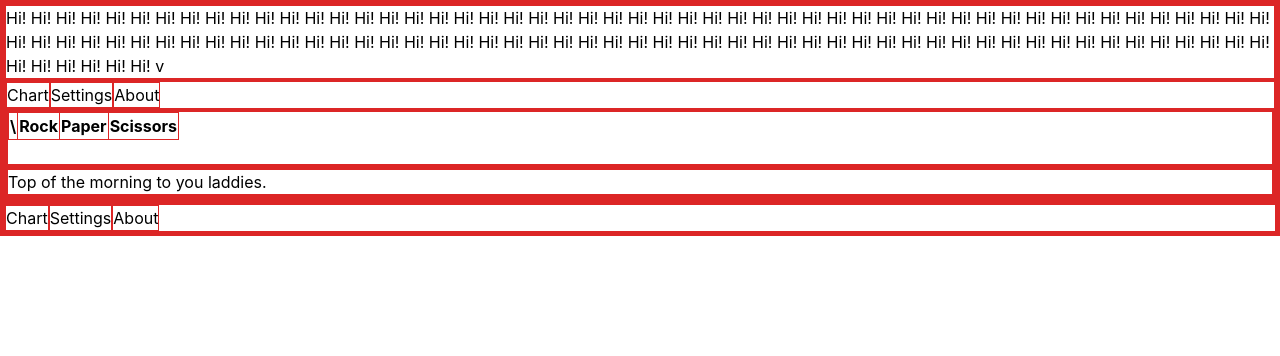
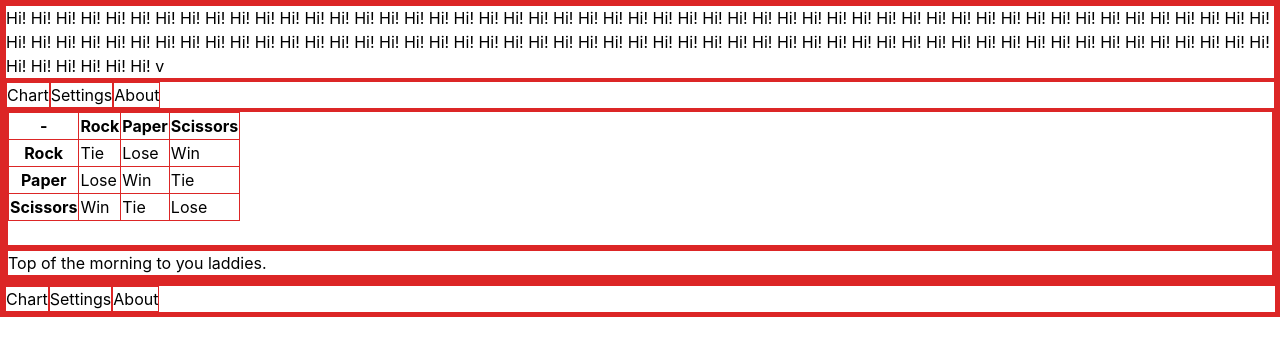
Before and after one commit to roberika/roberika-rock-paper-scissor, a React (Vite) app: page / in a window 1280 px wide. Shown: the top 356 px of the page. Built offline with nearby package versions, Linux system fonts and the light colour scheme.

Commit message:
day 2 bugfix
found why table wont render, foreach does not return array, map does

```diff
--- a/src/App.css
+++ b/src/App.css
@@ -58,6 +58,15 @@
 .chart-header{
   @apply bg-slate-200
 }
+
+.chart-header-corner{
+  @apply bg-slate-50
+}
+
+.chart-header-column {
+  @apply text-sm first-letter:text-lg
+}
+
 .chart-outcome-cell {
   @apply text-slate-700
 }
--- a/src/App.jsx
+++ b/src/App.jsx
@@ -12,6 +12,7 @@ function App() {
       "rock", "paper", "scissors",
     ],
     outcomeTable: {
+      corner: "-",
       header: ["Rock", "Paper", "Scissors",],
       rock: ["tie", "lose", "win",],
       paper: ["lose", "win", "tie",],
--- a/src/Tab/Chart.jsx
+++ b/src/Tab/Chart.jsx
@@ -5,18 +5,17 @@ export default function Chart({ chart }) {
         <div className='chart' >
             <table className='chart-table'>
                 <tbody>
-                    <tr className='chart-header chart-header-row'>
-                        <th>\</th>
+                    <tr key="0" className='chart-header chart-header-row'>
+                        <th className='chart-header-corner'>{chart.outcomeTable.corner}</th>
                         {chart.outcomeTable.header.map((element, index) => (
                             <th key={index}>{element}</th>
                         ))}
                     </tr>
-                    {Object.keys(chart.outcomeTable).filter((e) => chart.show.includes(e))?.forEach((outcomes, index) => (
-                        <tr key={index}>
-                            <th className='chart-header chart-header-column'>{chart.outcomeTable.header[index]}</th>
-                            {chart.outcomeTable[outcomes].map((outcome, index) => (
-                                <td className={"chart-outcome-cell " + chart.outcomeDetail[outcome].className} key={index}>
-                                    {console.log(chart.outcomeDetail[outcome])}
+                    {Object.keys(chart.outcomeTable).filter((e) => chart.show.includes(e))?.map((outcomes, rowIndex) => (
+                        <tr key={rowIndex + 1}>
+                            <th className="chart-header chart-header-column">{chart.outcomeTable.header[rowIndex]}</th>
+                            {chart.outcomeTable[outcomes].map((outcome, cellIndex) => (
+                                <td className={"chart-outcome-cell " + chart.outcomeDetail[outcome].className} key={cellIndex}>
                                     {chart.outcomeDetail[outcome].outcome}
                                 </td>
                             ))}
```
